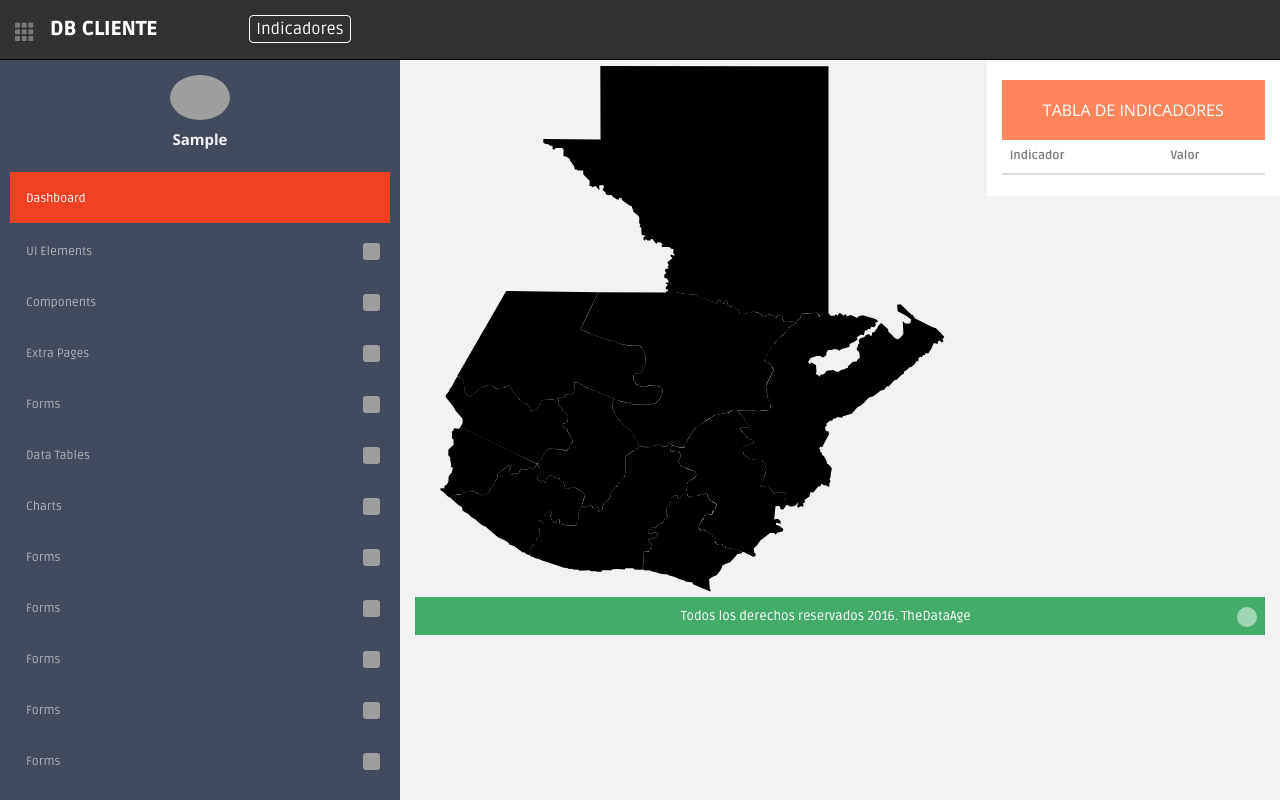
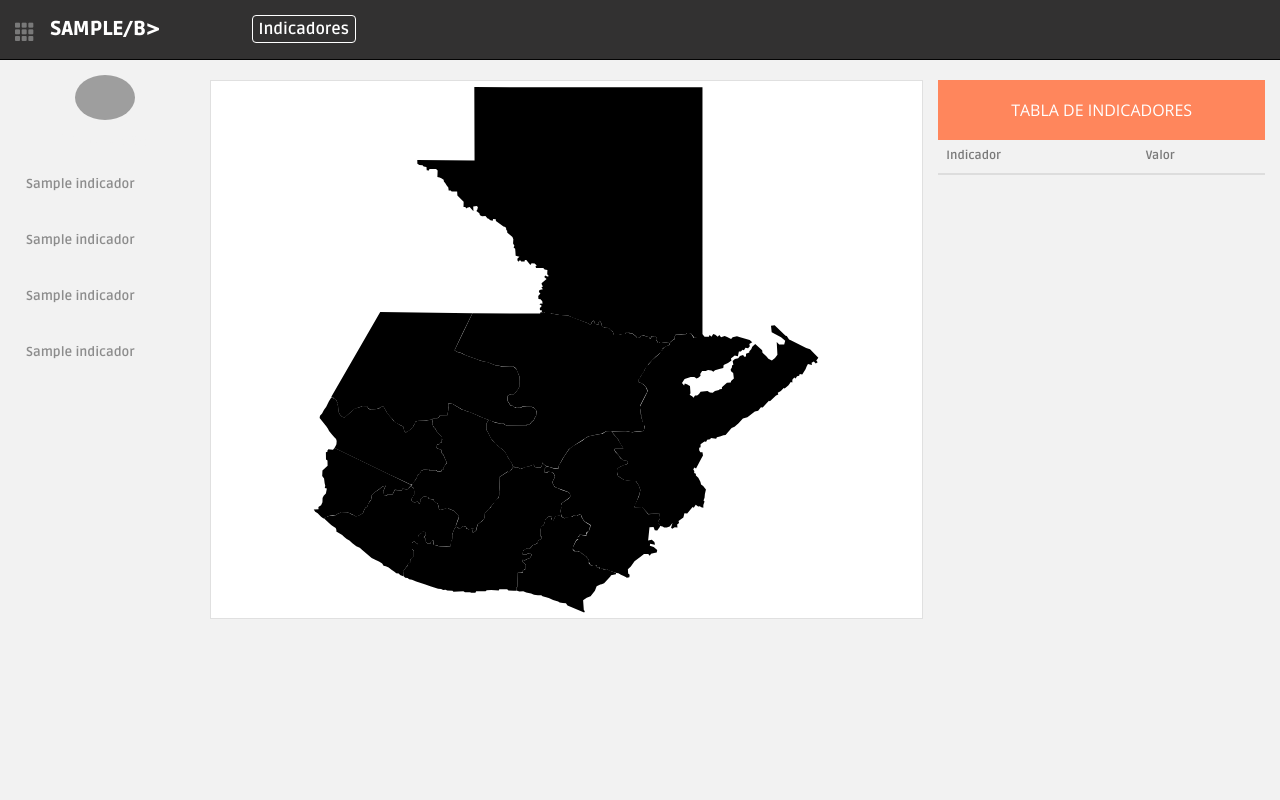
Before and after one commit to TheEnmanuel23/Dashboard_Client, a Django app: template dbi_client_app/templates/base.html in a window 1280 px wide. Run offline with Django 3.2, Linux system fonts and the light colour scheme; tables that the repository leaves empty hold one stand-in row (values such as "Sample post"); the template is opened without the code that fills it: values that come from a table or form of the project are taken from there, most other values are stand-ins (such as "Sample title", 1, 10 or a date in 2020); data that the repository does not hold is empty; some libraries are stand-ins or nearby versions; grey boxes are pictures that could not be loaded.

Commit message:
mejore la apariencia y un error en scroll del panel izquierdo que no estaba funcionando

```diff
--- a/dbi_client_app/static/css/style.css
+++ b/dbi_client_app/static/css/style.css
@@ -229,10 +229,9 @@ ul.top-menu > li > .logout {
 /*sidebar navigation*/
 
 #sidebar {
-    width: 400px; /*210px;*/
+    width: 210px; /*210px;*/
     height: 100%;
     position: fixed;
-    background: #424a5d;
 }
 
 #sidebar h5 {
@@ -350,11 +349,11 @@ ul.sidebar-menu li a span{
 }
 
 ul.sidebar-menu li a{
-    color: #aeb2b7;
+    color: #8c8c8c;
     text-decoration: none;
     display: block;
     padding: 15px 0 15px 10px;
-    font-size: 12px;
+    font-size: 13px;
     outline: none;
     -webkit-transition: all 0.3s ease;
     -moz-transition: all 0.3s ease;
@@ -364,8 +363,8 @@ ul.sidebar-menu li a{
 }
 
 ul.sidebar-menu li a.active, ul.sidebar-menu li a:hover, ul.sidebar-menu li a:focus {
-    background: rgb(240, 65, 36);;
-    color: #fff;
+    background: rgba(123, 123, 123, 0.1);
+    color: #797777;
     display: block;
 
     -webkit-transition: all 0.3s ease;
@@ -397,7 +396,7 @@ ul.sidebar-menu li a.active i {
 
 /* MAIN CONTENT CONFIGURATION */
 #main-content {
-    margin-left: 400px;
+    margin-left: 210px;
 }
 
 .header, .footer {
@@ -764,7 +763,6 @@ ul.top-menu > li > a:hover, ul.top-menu > li > a:focus {
 /* Dash Side */
 
 .ds {
-	background: #ffffff;
 	padding-top: 20px;
 }
 
@@ -2244,3 +2242,8 @@ label {
     justify-content: center;
     padding: 5px;
 }
+.image-body{
+    margin-top: 20px;
+    background: white;
+    border: 1px solid #e0e0e0;
+}
--- a/dbi_client_app/static/js/common-scripts.js
+++ b/dbi_client_app/static/js/common-scripts.js
@@ -54,13 +54,13 @@ var Script = function () {
                 'margin-left': '0px'
             });
             $('#sidebar').css({
-                'margin-left': '-400px'
+                'margin-left': '-210px'
             });
             $('#sidebar > ul').hide();
             $("#container").addClass("sidebar-closed");
         } else {
             $('#main-content').css({
-                'margin-left': '400px'
+                'margin-left': '210px'
             });
             $('#sidebar > ul').show();
             $('#sidebar').css({
--- a/dbi_client_app/templates/base.html
+++ b/dbi_client_app/templates/base.html
@@ -39,7 +39,7 @@
                   <div class="fa fa-bars tooltips  glyphicon glyphicon-th"></div>
               </div>
             <!--logo start-->
-            <a href="index.html" class="logo"><b>DB Cliente</b></a>
+            <a href="index.html" class="logo"><b>{{ project }}/b></a>
             <!--logo end-->
             <div class="nav notify-row" id="top_menu">
                 <!--  notification start -->
@@ -90,119 +90,40 @@
               <ul class="sidebar-menu" id="nav-accordion">
 
               	  <p class="centered"><a href="profile.html"><img src="assets/img/ui-sam.jpg" class="img-circle" width="60"></a></p>
-              	  <h5 class="centered">{{ project }}</h5>
+              	  <h5 class="centered">Indicadores</h5>
 
-                  <li class="mt">
-                      <a class="active" href="index.html">
-                          <i class="fa fa-dashboard"></i>
-                          <span>Dashboard</span>
+                   {% for indicador in indicadores_list %}
+                      <li>
+                         <a id="{{ indicador.pk }}" href="javascript:;" >
+                              <i class="fa fa-desktop"></i>
+                              <span>{{ indicador }}</span>
                           </a>
                       </li>
-
-                  <li class="sub-menu">
-                      <a href="javascript:;" >
+                    {% endfor %}
+                    {% for indicador in indicadores_list %}
+                      <li>
+                         <a id="{{ indicador.pk }}" href="javascript:;" >
                               <i class="fa fa-desktop"></i>
-                          <span>UI Elements</span>
+                              <span>{{ indicador }}</span>
                           </a>
-                      <ul class="sub">
-                          <li><a  href="general.html">General</a></li>
-                          <li><a  href="buttons.html">Buttons</a></li>
-                          <li><a  href="panels.html">Panels</a></li>
-                      </ul>
                       </li>
-
-                  <li class="sub-menu">
-                      <a href="javascript:;" >
-                          <i class="fa fa-cogs"></i>
-                          <span>Components</span>
+                    {% endfor %}
+                    {% for indicador in indicadores_list %}
+                      <li>
+                         <a id="{{ indicador.pk }}" href="javascript:;" >
+                              <i class="fa fa-desktop"></i>
+                              <span>{{ indicador }}</span>
                           </a>
-                      <ul class="sub">
-                          <li><a  href="calendar.html">Calendar</a></li>
-                          <li><a  href="gallery.html">Gallery</a></li>
-                          <li><a  href="todo_list.html">Todo List</a></li>
-                      </ul>
                       </li>
-                  <li class="sub-menu">
-                      <a href="javascript:;" >
-                          <i class="fa fa-book"></i>
-                          <span>Extra Pages</span>
+                    {% endfor %}
+                    {% for indicador in indicadores_list %}
+                      <li>
+                         <a id="{{ indicador.pk }}" href="javascript:;" >
+                              <i class="fa fa-desktop"></i>
+                              <span>{{ indicador }}</span>
                           </a>
-                      <ul class="sub">
-                          <li><a  href="blank.html">Blank Page</a></li>
-                          <li><a  href="login.html">Login</a></li>
-                          <li><a  href="lock_screen.html">Lock Screen</a></li>
-                      </ul>
                       </li>
-                  <li class="sub-menu">
-                      <a href="javascript:;" >
-                          <i class="fa fa-tasks"></i>
-                          <span>Forms</span>
-                      </a>
-                      <ul class="sub">
-                          <li><a  href="form_component.html">Form Components</a></li>
-                      </ul>
-                  </li>
-                  <li class="sub-menu">
-                      <a href="javascript:;" >
-                          <i class="fa fa-th"></i>
-                          <span>Data Tables</span>
-                      </a>
-                      <ul class="sub">
-                          <li><a  href="basic_table.html">Basic Table</a></li>
-                          <li><a  href="responsive_table.html">Responsive Table</a></li>
-                      </ul>
-                  </li>
-                  <li class="sub-menu">
-                      <a href="javascript:;" >
-                          <i class=" fa fa-bar-chart-o"></i>
-                          <span>Charts</span>
-                      </a>
-                      <ul class="sub">
-                          <li><a  href="morris.html">Morris</a></li>
-                          <li><a  href="chartjs.html">Chartjs</a></li>
-                      </ul>
-                  </li>
-  <li class="sub-menu">
-                      <a href="javascript:;" >
-                          <i class="fa fa-tasks"></i>
-                          <span>Forms</span>
-                      </a>
-                      <ul class="sub">
-                          <li><a  href="form_component.html">Form Components</a></li>
-                      </ul>
-                  </li>  <li class="sub-menu">
-                      <a href="javascript:;" >
-                          <i class="fa fa-tasks"></i>
-                          <span>Forms</span>
-                      </a>
-                      <ul class="sub">
-                          <li><a  href="form_component.html">Form Components</a></li>
-                      </ul>
-                  </li>  <li class="sub-menu">
-                      <a href="javascript:;" >
-                          <i class="fa fa-tasks"></i>
-                          <span>Forms</span>
-                      </a>
-                      <ul class="sub">
-                          <li><a  href="form_component.html">Form Components</a></li>
-                      </ul>
-                  </li>  <li class="sub-menu">
-                      <a href="javascript:;" >
-                          <i class="fa fa-tasks"></i>
-                          <span>Forms</span>
-                      </a>
-                      <ul class="sub">
-                          <li><a  href="form_component.html">Form Components</a></li>
-                      </ul>
-                  </li>  <li class="sub-menu">
-                      <a href="javascript:;" >
-                          <i class="fa fa-tasks"></i>
-                          <span>Forms</span>
-                      </a>
-                      <ul class="sub">
-                          <li><a  href="form_component.html">Form Components</a></li>
-                      </ul>
-                  </li>
+                    {% endfor %}
               </ul>
               <!-- sidebar menu end-->
           </div>
@@ -216,7 +137,7 @@
       <section id="main-content">
           <section class="wrapper">
               <div class="row">
-                <div class="col-lg-8">
+                <div class="col-lg-8 image-body">
         					 <div class="row">
         						<!-- TWITTER PANEL -->
         						<div class="container-image" id="container-image">
@@ -245,15 +166,7 @@
                       </tbody>
                     </table>
                   </div><!-- /col-lg-3 -->
-              </div><! --/row -->
-           <footer class="site-footer">
-            <div class="text-center">
-               Todos los derechos reservados 2016. TheDataAge
-                <a href="index.html#" class="go-top">
-                    <i class="fa fa-angle-up"></i>
-                </a>
               </div>
-          </footer>
           </section>
       </section>
 
```
Lines whose indentation alone changed are shown as unchanged.
